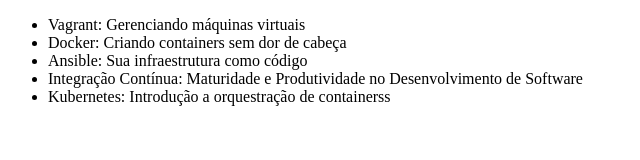
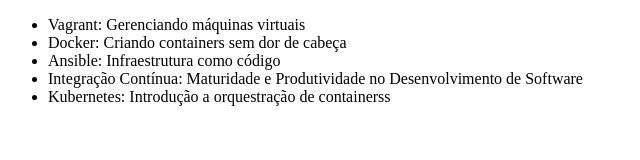
Before and after one commit to DarlyneSBernardo/alura-git, a plain HTML site: page index.html in a window 1280 px wide. Shown: the full height of the page, 0-640 px from the left. Drawn offline with Linux system fonts and the light colour scheme.

Commit message:
Alterando o nome do curso de Ansible

```diff
--- a/index.html
+++ b/index.html
@@ -8,7 +8,7 @@
     <ul>
         <li>Vagrant: Gerenciando máquinas virtuais</li>
         <li>Docker: Criando containers sem dor de cabeça</li>
-        <li>Ansible: Sua infraestrutura como código</li>
+        <li>Ansible: Infraestrutura como código</li>
         <li>Integração Contínua: Maturidade e Produtividade no Desenvolvimento de Software</li>
         <li>Kubernetes: Introdução a orquestração de containerss</li>
     </ul>
```
